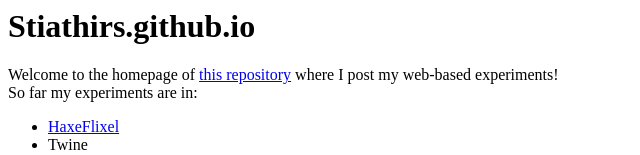
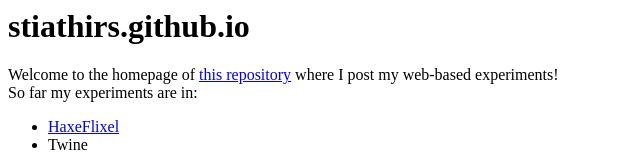
Before and after one commit to Stiathirs/StiathirsTheProtogen.github.io, a plain HTML site: page index.html in a window 1280 px wide. Shown: the top 155 px of the page, without its empty margins (0-640 px from the left). Drawn offline with Linux system fonts and the light colour scheme.

Commit message:
Update index.html

```diff
--- a/index.html
+++ b/index.html
@@ -3,7 +3,7 @@
     <title>Stiathirs' Experiments</title>
   </head>
   <body>
-    <h1>Stiathirs.github.io</h1>
+    <h1>stiathirs.github.io</h1>
 
     Welcome to the homepage of <a href="https://github.com/Stiathirs/stiathirs.github.io">this repository</a> where I post my web-based experiments!<br>
     So far my experiments are in:
```
